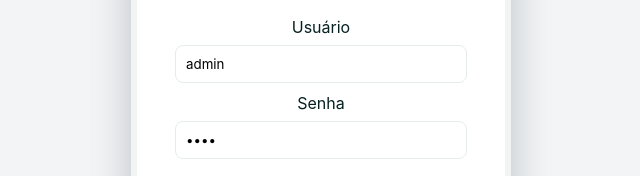
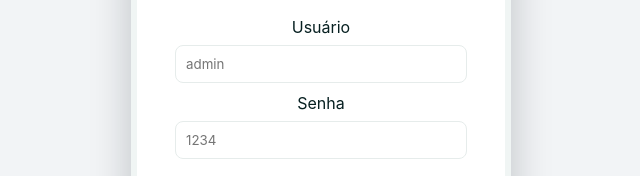
Before and after one commit to viniselhorst04/onhouse-app, a plain HTML site: page index.html in a window 1280 px wide. Shown: the part 352-528 px from the top of the page, 319-959 px from the left. Drawn offline with Linux system fonts and the light colour scheme.

Commit message:
Corrige erro login

```diff
--- a/index.html
+++ b/index.html
@@ -88,9 +88,9 @@
       <div class="login-container">
         <h3 style="margin-bottom: 20px;">Acessar o sistema</h3>
         <label>Usuário</label>
-        <input id="login-user" placeholder="admin" value="admin">
+        <input id="login-user" placeholder="admin">
         <label style="margin-top:10px">Senha</label>
-        <input id="login-pass" type="password" placeholder="1234" value="1234">
+        <input id="login-pass" type="password" placeholder="1234">
         <button class="primary" id="login-btn" style="width:100%; margin-top:20px;">Entrar</button>
       </div>
     </div>
```
